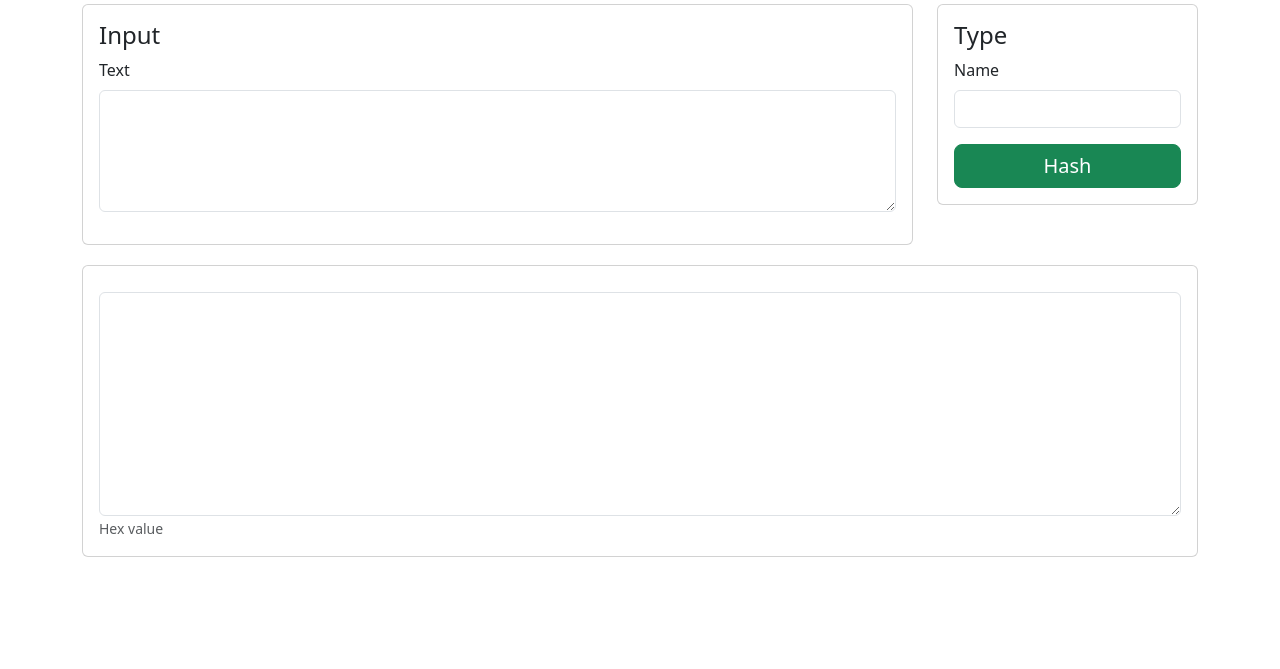
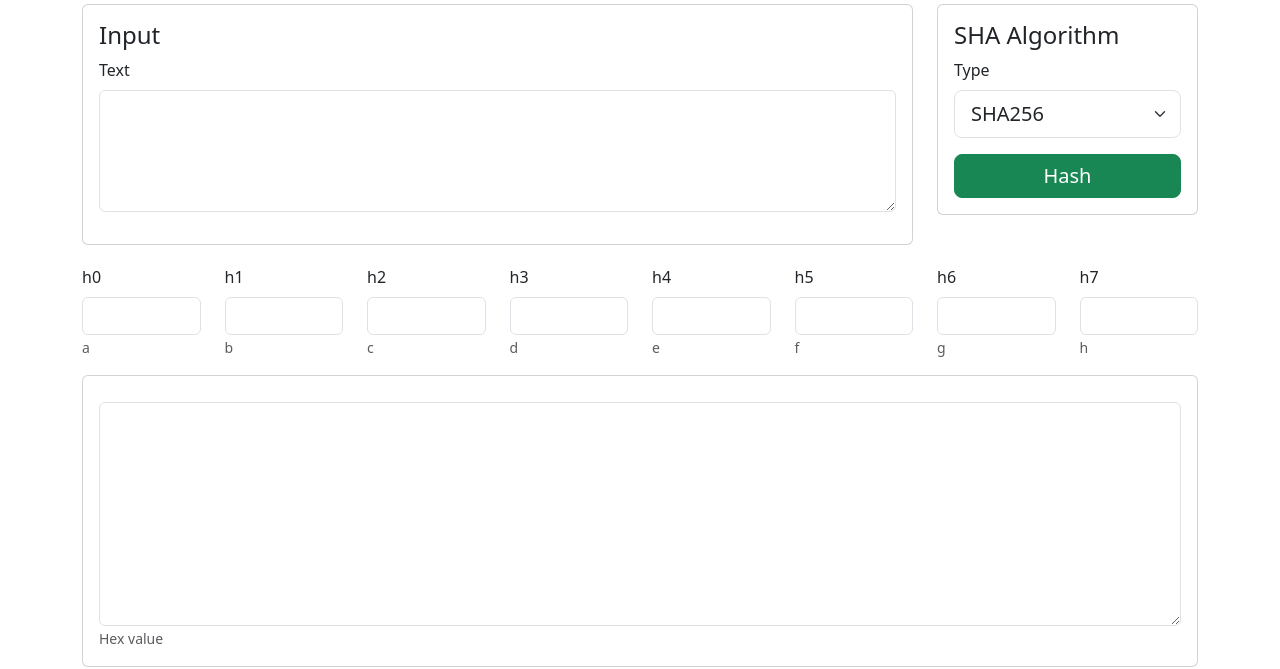
Before and after one commit to hmthanh/sha, a plain HTML site: page index.html in a window 1280 px wide. Shown: the part 156-825 px from the top of the page. Drawn offline with nearby package versions, Linux system fonts and the light colour scheme.

Commit message:
update iput

```diff
--- a/index.html
+++ b/index.html
@@ -87,21 +87,26 @@
 
                     </div>
                     <div style="margin-top:20px;"></div>
-                    <div class="row">
-
-                    </div>
                 </div>
 
                 <div class="col">
                     <div class="card">
                         <div class="card-body">
-                            <h4 class="card-title">Type</h4>
+                            <h4 class="card-title">SHA Algorithm</h4>
                             <div class="mb-3">
-                                <label for="" class="form-label">Name</label>
-                                <input type="text" name="" id="" class="form-control" placeholder=""
-                                    aria-describedby="helpId" />
-                                <!-- <small id="helpId" class="text-muted">Help text</small> -->
+                                <label for="" class="form-label">Type</label>
+                                <select
+                                    class="form-select form-select-lg"
+                                    name=""
+                                    id=""
+                                >
+                                    <option selected>SHA256</option>
+                                    <option value="">SHA128</option>
+                                    <option value="">SHA256</option>
+                                    <option value="">SHA512</option>
+                                </select>
                             </div>
+
 
                             <div style="margin-top: 10px;"></div>
                             <div class="form-group" style="text-align: center;">
@@ -111,6 +116,76 @@
                         </div>
                     </div>
                 </div>
+            </div>
+            <div class="row">
+                <div class="col">
+                    <div class="mb-3">
+                        <label for="" class="form-label">h0</label>
+                        <input type="text" class="form-control" name="h0" id="h0" aria-describedby="h0"
+                            placeholder="" />
+                        <small id="h0" class="form-text text-muted">a</small>
+                    </div>
+                </div>
+
+                <div class="col">
+                    <div class="mb-3">
+                        <label for="" class="form-label">h1</label>
+                        <input type="text" class="form-control" name="h1" id="h1" aria-describedby="h1"
+                            placeholder="" />
+                        <small id="h1" class="form-text text-muted">b</small>
+                    </div>
+                </div>
+
+                <div class="col">
+                    <div class="mb-3">
+                        <label for="" class="form-label">h2</label>
+                        <input type="text" class="form-control" name="h2" id="h2" aria-describedby="h2"
+                            placeholder="" />
+                        <small id="h2" class="form-text text-muted">c</small>
+                    </div>
+                </div>
+
+                <div class="col">
+                    <div class="mb-3">
+                        <label for="" class="form-label">h3</label>
+                        <input type="text" class="form-control" name="h3" id="h3" aria-describedby="h3"
+                            placeholder="" />
+                        <small id="h3" class="form-text text-muted">d</small>
+                    </div>
+                </div>
+                <div class="col">
+                    <div class="mb-3">
+                        <label for="" class="form-label">h4</label>
+                        <input type="text" class="form-control" name="h4" id="h4" aria-describedby="h4"
+                            placeholder="" />
+                        <small id="h4" class="form-text text-muted">e</small>
+                    </div>
+                </div>
+                <div class="col">
+                    <div class="mb-3">
+                        <label for="" class="form-label">h5</label>
+                        <input type="text" class="form-control" name="h5" id="h5" aria-describedby="h5"
+                            placeholder="" />
+                        <small id="h5" class="form-text text-muted">f</small>
+                    </div>
+                </div>
+                <div class="col">
+                    <div class="mb-3">
+                        <label for="" class="form-label">h6</label>
+                        <input type="text" class="form-control" name="h6" id="h6" aria-describedby="h6"
+                            placeholder="" />
+                        <small id="h6" class="form-text text-muted">g</small>
+                    </div>
+                </div>
+                <div class="col">
+                    <div class="mb-3">
+                        <label for="" class="form-label">h7</label>
+                        <input type="text" class="form-control" name="h7" id="h7" aria-describedby="h7"
+                            placeholder="" />
+                        <small id="h7" class="form-text text-muted">h</small>
+                    </div>
+                </div>
+
             </div>
             <div class="row">
                 <div class="col">
@@ -252,17 +327,18 @@
                         }
 
                         hash[primeCounter] = (mathPow(candidate, .5) * maxWord) | 0;
-                        //k[primeCounter++] = (mathPow(candidate, 1 / 3) * maxWord) | 0;
+                        k[primeCounter++] = (mathPow(candidate, 1 / 3) * maxWord) | 0;
                     }
                 }
-                k = [0x428a2f98, 0x71374491, 0xb5c0fbcf, 0xe9b5dba5, 0x3956c25b, 0x59f111f1, 0x923f82a4, 0xab1c5ed5,
-                    0xd807aa98, 0x12835b01, 0x243185be, 0x550c7dc3, 0x72be5d74, 0x80deb1fe, 0x9bdc06a7, 0xc19bf174,
-                    0xe49b69c1, 0xefbe4786, 0x0fc19dc6, 0x240ca1cc, 0x2de92c6f, 0x4a7484aa, 0x5cb0a9dc, 0x76f988da,
-                    0x983e5152, 0xa831c66d, 0xb00327c8, 0xbf597fc7, 0xc6e00bf3, 0xd5a79147, 0x06ca6351, 0x14292967,
-                    0x27b70a85, 0x2e1b2138, 0x4d2c6dfc, 0x53380d13, 0x650a7354, 0x766a0abb, 0x81c2c92e, 0x92722c85,
-                    0xa2bfe8a1, 0xa81a664b, 0xc24b8b70, 0xc76c51a3, 0xd192e819, 0xd6990624, 0xf40e3585, 0x106aa070,
-                    0x19a4c116, 0x1e376c08, 0x2748774c, 0x34b0bcb5, 0x391c0cb3, 0x4ed8aa4a, 0x5b9cca4f, 0x682e6ff3,
-                    0x748f82ee, 0x78a5636f, 0x84c87814, 0x8cc70208, 0x90befffa, 0xa4506ceb, 0xbef9a3f7, 0xc67178f2];
+                // k = [0x428a2f98, 0x71374491, 0xb5c0fbcf, 0xe9b5dba5, 0x3956c25b, 0x59f111f1, 0x923f82a4, 0xab1c5ed5,
+                //     0xd807aa98, 0x12835b01, 0x243185be, 0x550c7dc3, 0x72be5d74, 0x80deb1fe, 0x9bdc06a7, 0xc19bf174,
+                //     0xe49b69c1, 0xefbe4786, 0x0fc19dc6, 0x240ca1cc, 0x2de92c6f, 0x4a7484aa, 0x5cb0a9dc, 0x76f988da,
+                //     0x983e5152, 0xa831c66d, 0xb00327c8, 0xbf597fc7, 0xc6e00bf3, 0xd5a79147, 0x06ca6351, 0x14292967,
+                //     0x27b70a85, 0x2e1b2138, 0x4d2c6dfc, 0x53380d13, 0x650a7354, 0x766a0abb, 0x81c2c92e, 0x92722c85,
+                //     0xa2bfe8a1, 0xa81a664b, 0xc24b8b70, 0xc76c51a3, 0xd192e819, 0xd6990624, 0xf40e3585, 0x106aa070,
+                //     0x19a4c116, 0x1e376c08, 0x2748774c, 0x34b0bcb5, 0x391c0cb3, 0x4ed8aa4a, 0x5b9cca4f, 0x682e6ff3,
+                //     0x748f82ee, 0x78a5636f, 0x84c87814, 0x8cc70208, 0x90befffa, 0xa4506ceb, 0xbef9a3f7, 0xc67178f2];
+                console.log("k", k)
 
                 ascii += '\x80' // Append Ƈ' bit (plus zero padding)
                 while (ascii[lengthProperty] % 64 - 56) ascii += '\x00' // More zero padding
@@ -311,17 +387,36 @@
                         hash[4] = (hash[4] + temp1) | 0;
                     }
 
+                    // Add the compressed chunk to the current hash value:
+                    // h0 := h0 + a
+                    // h1 := h1 + b
+                    // h2 := h2 + c
+                    // h3 := h3 + d
+                    // h4 := h4 + e
+                    // h5 := h5 + f
+                    // h6 := h6 + g
+                    // h7 := h7 + h
                     for (i = 0; i < 8; i++) {
                         hash[i] = (hash[i] + oldHash[i]) | 0;
                     }
                 }
 
+                // Produce the final hash value (big-endian):
+                // digest := hash := h0 append h1 append h2 append h3 append h4 append h5 append h6 append h7
                 for (i = 0; i < 8; i++) {
+                    let bit = '';
                     for (j = 3; j + 1; j--) {
                         var b = (hash[i] >> (j * 8)) & 255;
                         result += ((b < 16) ? 0 : '') + b.toString(16);
+                        bit += ((b < 16) ? 0 : '') + b.toString(16);
+                        console.log("result", bit)
                     }
+                    $("#h" + i).val(bit);
                 }
+
+
+
+
                 return result;
             };
             //////////////////////////////////////////////////////////
```
